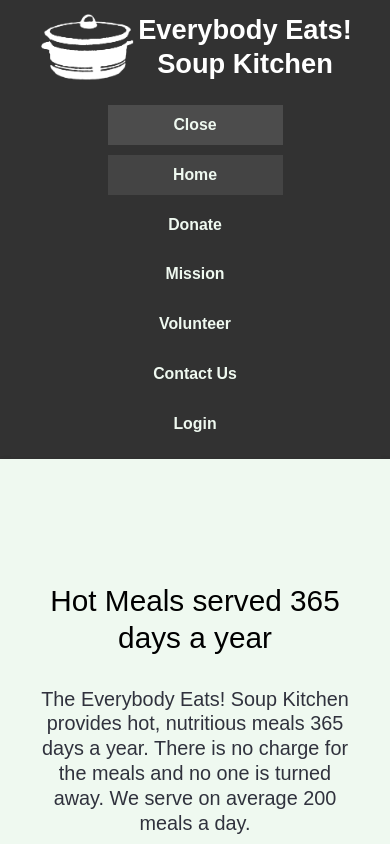
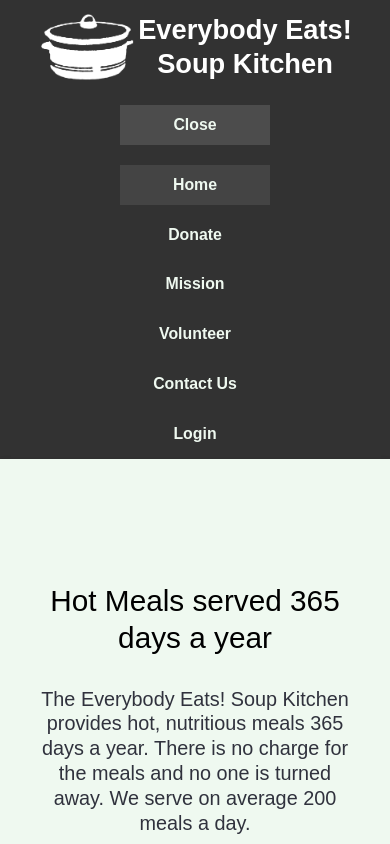
Before and after one commit to team-soup/Jon-Bernal-UI, a plain HTML site: page index.html in a window 390 px wide. Both pictures are taken after a click on the link "Menu". Shown: the top 844 px of the page. Drawn offline with Linux system fonts and the light colour scheme; a web font is replaced by a local one.

Commit message:
made changes to menu structure for mobile and tablet views.

```diff
--- a/index.html
+++ b/index.html
@@ -10,22 +10,25 @@
 <body>
   <div class="nav">
     <nav class="container">
+      <div class="row">
         <div class="logo-container">
           <img src="assets/img/soup-logo.png" alt="" class="logo">
           <h1>Everybody Eats!<br>Soup Kitchen</h1>
         </div>
+        <a href="#" class="menu-btn">Menu</a>
+      </div>
+    </nav>
+  </div>
+  <div class="menuContainer">
     <div class="menu">
-        <a href="#" class="menu-btn">Menu</a>
       <a href="#index.html" class="nav-item nav-active">Home</a>
       <a href="#about.html" class="nav-item">Donate</a>
       <a href="#" class="nav-item">Mission</a>
       <a href="#" class="nav-item">Volunteer</a>
       <a href="#" class="nav-item">Contact Us</a>
-        <a href="#" class="nav-item">Login</a>
+      <a href="https://soup-kitchen.netlify.com/" class="nav-item">Login</a>
     </div>
-    </nav>
   </div>
-
   <!-- Media Objects featured Info -->
   <main>
     <section class="hero">
@@ -80,7 +83,7 @@
       <a href="#" class="footer-item">Mission</a>
       <a href="#" class="footer-item">Volunteer</a>
       <a href="#" class="footer-item">Contact Us</a>
-      <a href="#" class="footer-item">Login</a>
+      <a href="https://soup-kitchen.netlify.com/" class="footer-item">Login</a>
     </nav>
   </footer>
   <script src="main.js"></script>
--- a/less/landing-page.less
+++ b/less/landing-page.less
@@ -121,8 +121,6 @@
       align-items: center;
       width: 66%;
       margin: 0 auto;
-      img {
-      }
     }
   }
   @media @desktop {
--- a/less/navigation.less
+++ b/less/navigation.less
@@ -6,7 +6,27 @@
 }
 
 .nav .container {
+  max-width: 1200px;
   .cust-flex(column, space-evenly, center);
+}
+
+.nav .container .row {
+  display: flex;
+  flex-direction: column;
+  align-items: center;
+  width: 100%;
+  @media (min-width: 550px) {
+    flex-direction: row;
+    align-items: center;
+    justify-content: space-around;
+  }
+}
+
+.menu-btn {
+  .nav-item;
+  width: 50vw;
+  max-width: 150px;
+  background-color: lighten(@color-nav-background, 10%)
 }
 
 .logo-container {
@@ -26,15 +46,19 @@
   text-align: center;
 }
 
+.menuContainer {
+  margin-top: 0;
+  padding-top: 0;
+  width: 100%;
+  background-color: @color-nav-background;
+  display: flex;
+  justify-content: center;
+}
+
 .menu {
   .cust-flex(column, space-evenly, space-evenly);
   width: 50%;
-  max-width: 200px;
-}
-
-.menu-btn {
-  .nav-item;
-  background-color: lighten(@color-nav-background, 10%)
+  max-width: 150px;
 }
 
 .nav-item {
--- a/less/variables.less
+++ b/less/variables.less
@@ -12,8 +12,8 @@
   @color-nav-background: #323232;
 
 // Breakpoints
-@tablet: (min-width: 500px);
-@desktop: (min-width: 1000px);
+@tablet: ~"(min-width: 500px)";
+@desktop: ~"(min-width: 1000px)";
 
 // MISC
 @box-shadow: 0 3px 6px rgba(0,0,0,0.16), 0 3px 6px rgba(0,0,0,0.23);
```
Also changed, not shown: css/index.css. Lines whose indentation alone changed are shown as unchanged.
